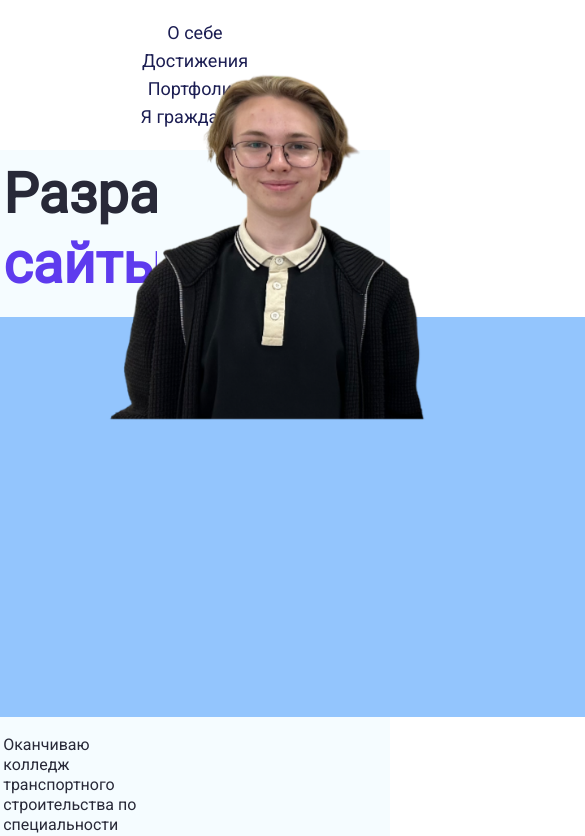
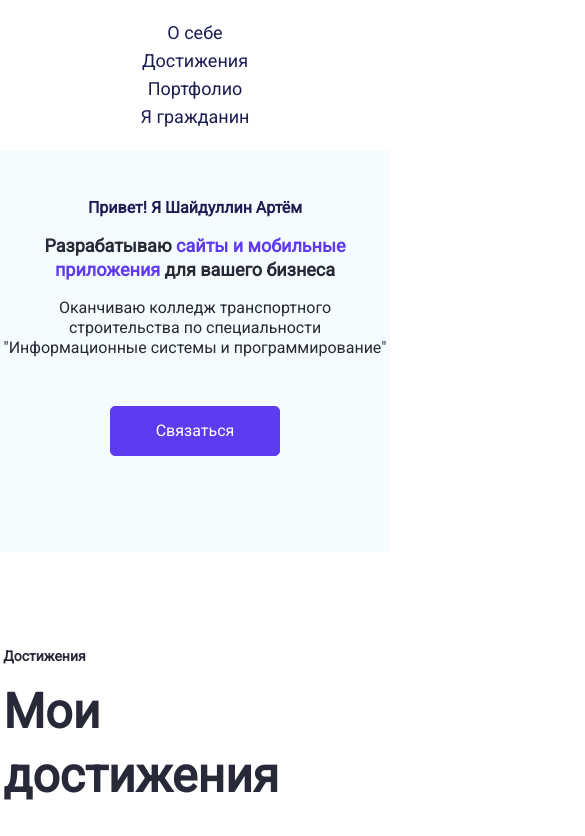
Before and after one commit to Zero-i00/ects-portfolio-web, a Next.js app: page / in a window 390 px wide. Shown: the top 836 px of the page, 585 px wide, since content can reach past the window. Built offline with nearby package versions, Linux system fonts and the light colour scheme.

Commit message:
adaptive about page

```diff
--- a/src/components/templates/home/about/About.module.scss
+++ b/src/components/templates/home/about/About.module.scss
@@ -2,14 +2,14 @@
 	@apply bg-blue-light;
 
 	.hero {
-		@apply w-[40%];
+		@apply w-full lg:w-[40%];
 
 		.hello {
-			@apply text-blue-dark text-medium font-semibold;
+			@apply text-center lg:text-start text-blue-dark text-medium font-semibold;
 		}
 
 		.title {
-			@apply text-black text-heading font-bold my-4;
+			@apply text-center lg:text-start text-black text-large lg:text-heading font-bold my-4;
 
 			span {
 				@apply text-primary;
@@ -17,12 +17,12 @@
 		}
 
 		.description {
-			@apply text-black text-medium font-medium;
+			@apply text-center lg:text-start text-black text-medium font-medium;
 		}
 	}
 
 	.picture {
-		@apply  w-[60%] flex justify-center items-start;
+		@apply hidden lg:block w-[60%] flex justify-center items-start;
 
 		.bg {
 			@apply absolute bottom-[15%]  w-[700px] h-[400px] bg-blue-300 rounded-3xl z-10;
--- a/src/components/templates/home/about/About.tsx
+++ b/src/components/templates/home/about/About.tsx
@@ -11,7 +11,7 @@ export default function About({
 }: HTMLAttributes<HTMLSelectElement>) {
 	return (
 		<section {...rest} id={id} className={cn(styles.section, className)}>
-			<div className='container flex flex-row justify-between items-center py-12 h-screen'>
+			<div className='container flex flex-row justify-between items-center py-12 lg:h-screen'>
 				<div className={styles.hero}>
 					<p className={styles.hello}>Привет! Я Шайдуллин Артём</p>
 					<h1 className={styles.title}>
@@ -26,7 +26,7 @@ export default function About({
 						style={{
 							transform: 'none',
 						}}
-						className='my-12'
+						className='my-12 mx-auto lg:mx-0'
 						variant='primary'
 					/>
 				</div>
```
